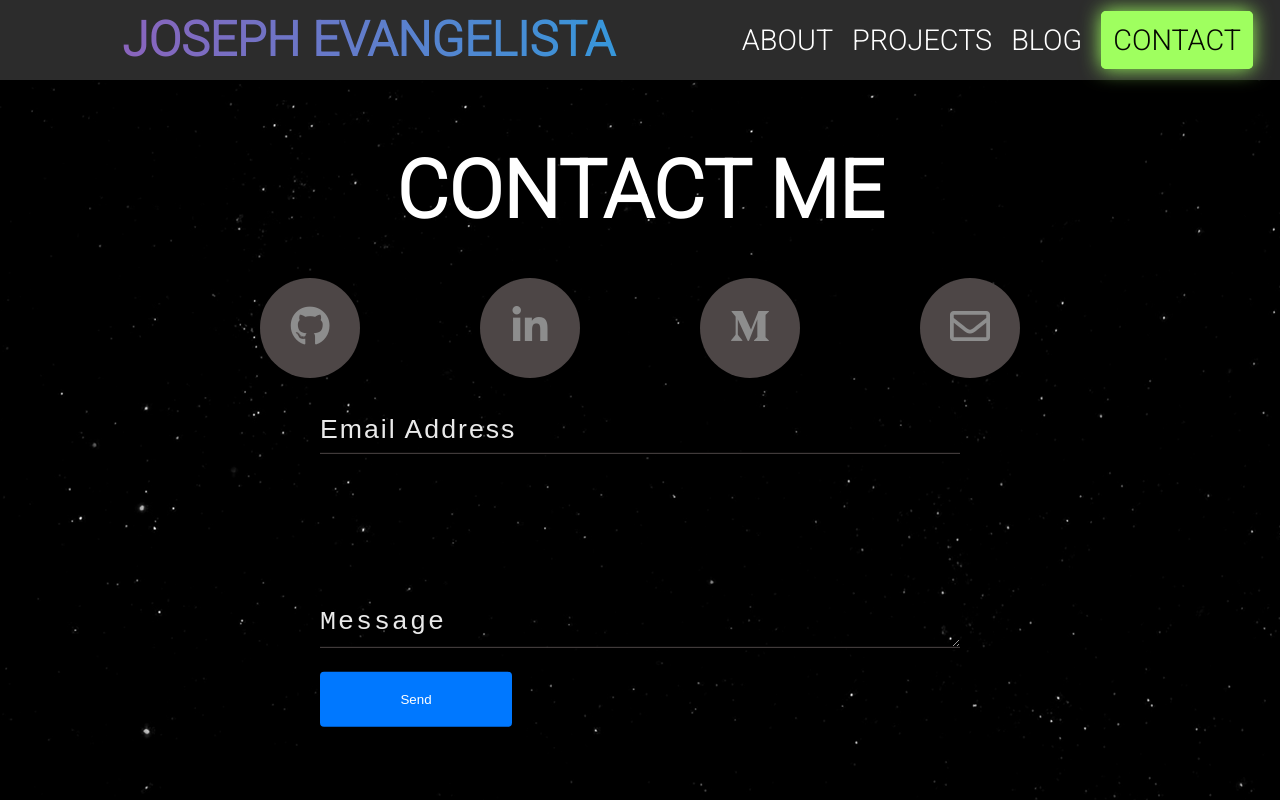
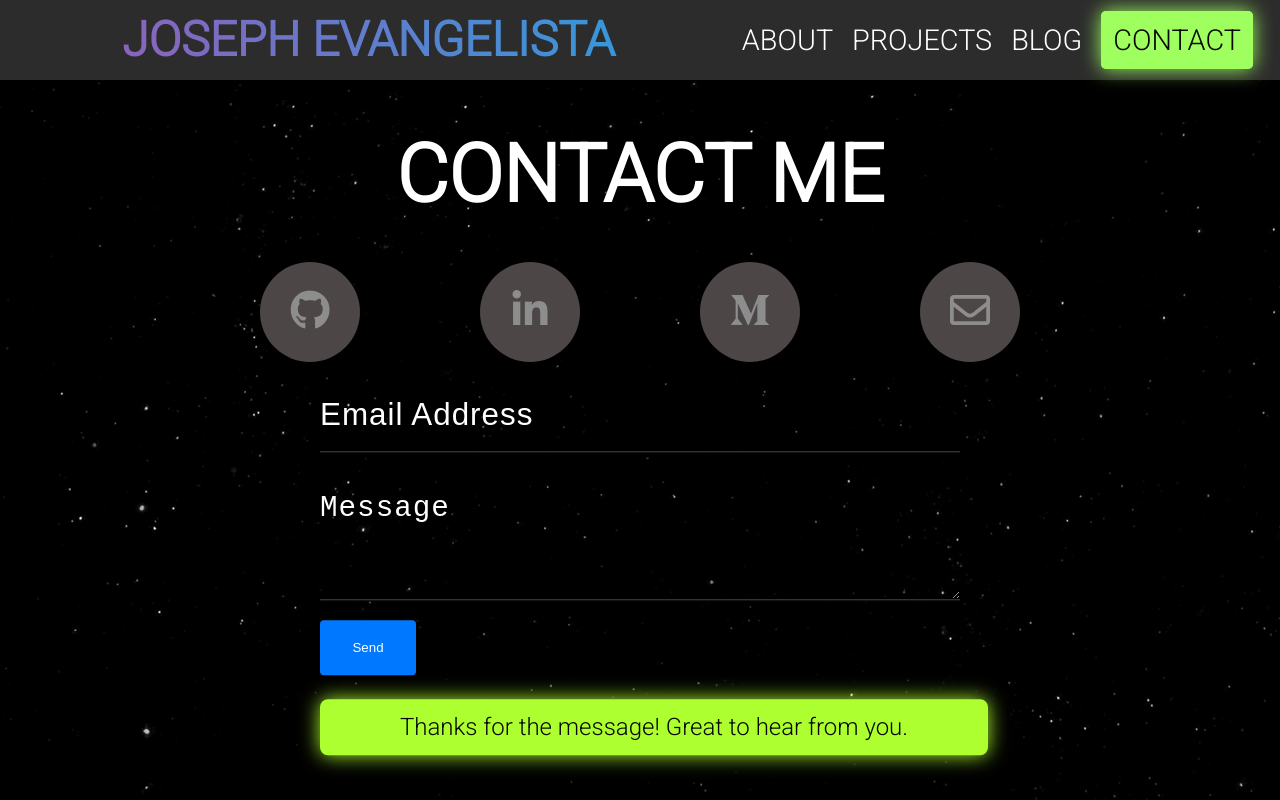
Before and after one commit to Otepiii/New-portfolio, a plain HTML site: page pages/contact.html in a window 1280 px wide. Drawn offline with Linux system fonts and the light colour scheme.

Commit message:
integrated formspree

```diff
--- a/pages/contact.html
+++ b/pages/contact.html
@@ -1,5 +1,6 @@
 <!DOCTYPE html>
 <html lang="en">
+
 <head>
     <meta charset="UTF-8">
     <meta http-equiv="X-UA-Compatible" content="IE=edge">
@@ -8,24 +9,24 @@
     <link rel="icon" href="../assets/je.png">
     <link rel="stylesheet" href="../style.css">
     <link rel="preconnect" href="https://fonts.gstatic.com">
-    <link rel="stylesheet" href="https://use.fontawesome.com/releases/v5.15.2/css/all.css"
-    integrity="sha384-vSIIfh2YWi9wW0r9iZe7RJPrKwp6bG+s9QZMoITbCckVJqGCCRhc+ccxNcdpHuYu" crossorigin="anonymous">
-<link href="https://fonts.googleapis.com/css2?family=Roboto:wght@300&display=swap" rel="stylesheet">
+    <link rel="stylesheet" href="https://use.fontawesome.com/releases/v5.15.2/css/all.css" integrity="sha384-vSIIfh2YWi9wW0r9iZe7RJPrKwp6bG+s9QZMoITbCckVJqGCCRhc+ccxNcdpHuYu" crossorigin="anonymous">
+    <link href="https://fonts.googleapis.com/css2?family=Roboto:wght@300&display=swap" rel="stylesheet">
 </head>
+
 <body>
     <div class="background">
         <div class="stars"></div>
-    <div class="twinkling"></div>
+        <div class="twinkling"></div>
     </div>
 
     <header>
         <nav class="nav">
             <label class="logo"><a href="../index.html">Joseph Evangelista</a></label>
             <input type="checkbox" id="check">
-                <label for="check" class="checkBtn">
+            <label for="check" class="checkBtn">
                     &#9776;
                 </label>
-               </div>
+            </div>
             <ul>
                 <li><a href="./about.html">About</a></li>
                 <li class=""><a href="./projects.html">Projects</a></li>
@@ -52,12 +53,16 @@
     </div>
 
     <div class="form">
-        <form action="https://formsubmit.co/josepheevangelista@gmail.com" method="POST">
-            <input type="email" name="email" placeholder="Email Address" required>
-            <textarea type="text" id="msg" name="text" placeholder="Message" required></textarea>
+        <form action="https://formspree.io/f/xleoqppk" method="POST">
+            <input type="email" name="reply_to" placeholder="Email Address" required>
+            <input type="hidden">
+            <textarea type="text" id="msg" name="message" placeholder="Message" required></textarea>
+            <button type="submit" class="send-button"> Send</button>
         </form>
-        <button type="button" class="send-button"> Send</button>
+        <p id="js-form-response"></p>
+        <div class="thanks">Thanks for the message! Great to hear from you.</div>
     </div>
 
 </body>
+
 </html>
--- a/style.css
+++ b/style.css
@@ -13,7 +13,9 @@ nav {
     text-align: center;
 }
 
+
 /* Background */
+
 @keyframes move-twinkle-back {
     from {
         background-position: 0 0;
@@ -58,18 +60,14 @@ section {
     overflow: hidden;
 }
 
+
 /* headiing */
+
 .title {
     z-index: 5;
     color: transparent;
     text-transform: uppercase;
-  background-image: linear-gradient(
-    to left,
-    #2ecc71,
-    #3498db,
-    #9b59b6,
-    #f39c12
-  );
+    background-image: linear-gradient( to left, #2ecc71, #3498db, #9b59b6, #f39c12);
     -webkit-background-clip: text;
     animation: animate 5s linear infinite;
     background-size: 175%;
@@ -101,7 +99,9 @@ section {
     }
 }
 
+
 /* index page nav */
+
 nav {
     display: flex;
     justify-content: space-evenly;
@@ -175,7 +175,9 @@ nav a:nth-child(4):hover {
     box-shadow: 0 0 20px greenyellow;
 }
 
+
 /* header nav */
+
 header {
     top: 0;
     position: relative;
@@ -268,30 +270,32 @@ header nav ul li.contact-nav a {
     cursor: none;
 }
 
-header nav ul li:nth-child(1) > a:hover {
+header nav ul li:nth-child(1)>a:hover {
     color: aqua;
     text-shadow: 0 0 5px aqua;
 }
 
-header nav ul li:nth-child(2) > a:active,
-header nav ul li:nth-child(2) > a:hover {
+header nav ul li:nth-child(2)>a:active,
+header nav ul li:nth-child(2)>a:hover {
     color: yellow;
     text-shadow: 0 0 5px yellow;
 }
 
-header nav ul li:nth-child(3) > a:active,
-header nav ul li:nth-child(3) > a:hover {
+header nav ul li:nth-child(3)>a:active,
+header nav ul li:nth-child(3)>a:hover {
     color: fuchsia;
     text-shadow: 0 0 5px fuchsia;
 }
 
-header nav ul li:nth-child(4) > a:active,
-header nav ul li:nth-child(4) > a:hover {
+header nav ul li:nth-child(4)>a:active,
+header nav ul li:nth-child(4)>a:hover {
     color: #9fff5f;
     text-shadow: 0 0 5px #9fff5f;
 }
 
+
 /* hamburger button */
+
 .checkBtn {
     font-size: 2.8rem;
     color: #ffffff;
@@ -306,13 +310,14 @@ header nav ul li:nth-child(4) > a:hover {
     display: none;
 }
 
+
 /* mobile nav bar */
+
 @media (max-width: 952px) {
     label.logo {
         font-size: 30px;
         padding-left: 50px;
     }
-
     header nav ul li a {
         font-size: 16px;
     }
@@ -322,7 +327,6 @@ header nav ul li:nth-child(4) > a:hover {
     .checkBtn {
         display: block;
     }
-
     ul {
         position: fixed;
         height: 100vh;
@@ -333,27 +337,22 @@ header nav ul li:nth-child(4) > a:hover {
         text-align: center;
         transition: all 0.5s;
     }
-
     nav ul li {
         display: block;
         margin: 50px 0;
         line-height: 30px;
     }
-
     nav ul li a {
         font-size: 20px;
     }
-
     header nav ul li a:hover,
     header nav ul li a :active {
         background: none;
         color: #0082e6;
     }
-
-  #check:checked ~ ul {
+    #check:checked~ul {
         left: 0%;
     }
-
     .about {
         display: grid;
     }
@@ -362,6 +361,7 @@ header nav ul li:nth-child(4) > a:hover {
         position: absolute;
     }
 }
+
 
 /* about page */
 
@@ -378,7 +378,10 @@ header nav ul li:nth-child(4) > a:hover {
     overflow: hidden;
     font-family: "Roboto", sans-serif;
 }
+
+
 /* about image */
+
 .about img {
     /* margin-top: rem; */
     height: 100%;
@@ -407,15 +410,16 @@ header nav ul li:nth-child(4) > a:hover {
 
 .about .description h1 {
     font-size: 4em;
-  text-shadow: 0 0 1px rgba(255, 255, 255, 1), 0 0 10px rgba(255, 255, 255, 1),
-    0 0 7px rgba(255, 255, 255, 1);
+    text-shadow: 0 0 1px rgba(255, 255, 255, 1), 0 0 10px rgba(255, 255, 255, 1), 0 0 7px rgba(255, 255, 255, 1);
 }
 
 .about .description p {
     font-size: 2em;
 }
 
+
 /* projects page */
+
 .projects {
     display: block;
     height: 100%;
@@ -430,7 +434,9 @@ header nav ul li:nth-child(4) > a:hover {
     font-family: "Roboto", sans-serif;
 }
 
+
 /* project heading */
+
 .projects h1 {
     z-index: 20;
     position: relative;
@@ -440,10 +446,7 @@ header nav ul li:nth-child(4) > a:hover {
     letter-spacing: 1rem;
     font-weight: 800;
     text-transform: uppercase;
-  text-shadow: 0.06em 0 0 rgba(207, 57, 57, 0.75),
-    -0.035em -0.035em 0 rgba(57, 187, 57, 0.75),
-    0.06em 0.07em 0 rgba(38, 38, 194, 0.75);
-
+    text-shadow: 0.06em 0 0 rgba(207, 57, 57, 0.75), -0.035em -0.035em 0 rgba(57, 187, 57, 0.75), 0.06em 0.07em 0 rgba(38, 38, 194, 0.75);
     animation: glitch 1s infinite;
     filter: blur(1px);
 }
@@ -456,44 +459,31 @@ header nav ul li:nth-child(4) > a:hover {
 
 @keyframes glitch {
     0% {
-    text-shadow: 0.06em 0 0 rgba(207, 57, 57, 0.75),
-      -0.035em -0.035em 0 rgba(57, 187, 57, 0.75),
-      0.06em 0.07em 0 rgba(38, 38, 194, 0.75);
+        text-shadow: 0.06em 0 0 rgba(207, 57, 57, 0.75), -0.035em -0.035em 0 rgba(57, 187, 57, 0.75), 0.06em 0.07em 0 rgba(38, 38, 194, 0.75);
     }
     14% {
-    text-shadow: -0.06em 0 0 rgba(207, 57, 57, 0.75),
-      0.035em 0.035em 0 rgba(57, 187, 57, 0.75),
-      -0.06em -0.07em 0 rgba(38, 38, 194, 0.75);
+        text-shadow: -0.06em 0 0 rgba(207, 57, 57, 0.75), 0.035em 0.035em 0 rgba(57, 187, 57, 0.75), -0.06em -0.07em 0 rgba(38, 38, 194, 0.75);
     }
-
     15% {
-    text-shadow: 0.06em 0 0 rgba(207, 57, 57, 0.75),
-      -0.035em -0.035em 0 rgba(57, 187, 57, 0.75),
-      0.06em 0.07em 0 rgba(38, 38, 194, 0.75);
+        text-shadow: 0.06em 0 0 rgba(207, 57, 57, 0.75), -0.035em -0.035em 0 rgba(57, 187, 57, 0.75), 0.06em 0.07em 0 rgba(38, 38, 194, 0.75);
     }
     49% {
-    text-shadow: -0.06em 0 0 rgba(207, 57, 57, 0.75),
-      0.035em 0.035em 0 rgba(57, 187, 57, 0.75),
-      -0.06em -0.07em 0 rgba(38, 38, 194, 0.75);
+        text-shadow: -0.06em 0 0 rgba(207, 57, 57, 0.75), 0.035em 0.035em 0 rgba(57, 187, 57, 0.75), -0.06em -0.07em 0 rgba(38, 38, 194, 0.75);
     }
     50% {
-    text-shadow: 0.06em 0 0 rgba(207, 57, 57, 0.75),
-      -0.035em -0.035em 0 rgba(57, 187, 57, 0.75),
-      0.06em 0.07em 0 rgba(38, 38, 194, 0.75);
+        text-shadow: 0.06em 0 0 rgba(207, 57, 57, 0.75), -0.035em -0.035em 0 rgba(57, 187, 57, 0.75), 0.06em 0.07em 0 rgba(38, 38, 194, 0.75);
     }
     99% {
-    text-shadow: -0.06em 0 0 rgba(207, 57, 57, 0.75),
-      0.035em 0.035em 0 rgba(57, 187, 57, 0.75),
-      -0.06em -0.07em 0 rgba(38, 38, 194, 0.75);
+        text-shadow: -0.06em 0 0 rgba(207, 57, 57, 0.75), 0.035em 0.035em 0 rgba(57, 187, 57, 0.75), -0.06em -0.07em 0 rgba(38, 38, 194, 0.75);
     }
     100% {
-    text-shadow: 0.06em 0 0 rgba(207, 57, 57, 0.75),
-      -0.035em -0.035em 0 rgba(57, 187, 57, 0.75),
-      0.06em 0.07em 0 rgba(38, 38, 194, 0.75);
+        text-shadow: 0.06em 0 0 rgba(207, 57, 57, 0.75), -0.035em -0.035em 0 rgba(57, 187, 57, 0.75), 0.06em 0.07em 0 rgba(38, 38, 194, 0.75);
     }
 }
 
+
 /* project cards */
+
 .projects-container {
     z-index: 10;
     color: rgb(201, 201, 201);
@@ -507,6 +497,7 @@ header nav ul li:nth-child(4) > a:hover {
 .projects-container .card {
     position: relative;
 }
+
 .projects-container .card .face {
     width: 300px;
     height: 200px;
@@ -525,11 +516,13 @@ header nav ul li:nth-child(4) > a:hover {
     height: 240px;
     border-radius: 10px 10px 0 0;
 }
+
 .projects-container .card:hover .face.face1 {
     background: linear-gradient(315deg, #003e5a, #610022);
     opacity: 0.8;
     transform: translateY(0);
 }
+
 .projects-container .card .face.face1 .content {
     opacity: 0.2;
     transition: 0.5s;
@@ -539,17 +532,20 @@ header nav ul li:nth-child(4) > a:hover {
     opacity: 1;
     max-width: 100px;
 }
+
 .projects-container .card .face.face1 .content i {
     font-size: 4em;
     justify-content: center;
     align-items: center;
     text-align: center;
 }
+
 .projects-container .card .face.face1 .content h3 {
     text-align: center;
     justify-content: center;
     align-items: center;
 }
+
 .projects-container .card:hover .face.face1 .content h3 {
     margin: 0 0 0;
     padding: 0;
@@ -559,6 +555,7 @@ header nav ul li:nth-child(4) > a:hover {
     align-items: center;
     font-size: 1.5em;
 }
+
 .projects-container .card .face.face2 {
     position: relative;
     background: rgba(255, 255, 255, 0.15);
@@ -574,17 +571,19 @@ header nav ul li:nth-child(4) > a:hover {
     border-bottom: 2px solid rgba(255, 255, 255, 0.2);
     backdrop-filter: blur(1px);
 }
+
 .projects-container .card:hover .face.face2 {
     transform: translateY(0);
 }
+
 .projects-container .card .face.face2 p {
     margin: 0;
     padding: 0;
 }
+
 .projects-container .card .face.face2 a {
     margin: 15px 0 0;
     display: inline-block;
-
     text-decoration: none;
     font-weight: 900;
     color: rgb(255, 255, 255);
@@ -597,7 +596,9 @@ header nav ul li:nth-child(4) > a:hover {
     color: #ffffff;
 }
 
+
 /* Blog page */
+
 #blog-title h1 {
     display: flex;
     justify-content: center;
@@ -662,11 +663,7 @@ header nav ul li:nth-child(4) > a:hover {
     position: absolute;
     top: 0;
     left: 0;
-  background: linear-gradient(
-    to right,
-    rgb(255, 159, 0, 0.6),
-    rgb(185, 46, 52, 0.6)
-  );
+    background: linear-gradient( to right, rgb(255, 159, 0, 0.6), rgb(185, 46, 52, 0.6));
     box-shadow: 0.5rem 0.5rem 3rem 1px rgba(146, 146, 146, 0.05);
     border-radius: 0.8rem;
 }
@@ -701,21 +698,13 @@ header nav ul li:nth-child(4) > a:hover {
     text-transform: uppercase;
     font-size: 1.2rem;
     color: #ffffff;
-  background-image: linear-gradient(
-    to right,
-    rgb(255, 159, 0) 0%,
-    #b92e34 100%
-  );
+    background-image: linear-gradient( to right, rgb(255, 159, 0) 0%, #b92e34 100%);
     border-radius: 0.8rem;
     text-decoration: none;
 }
 
 .blog-post-cta:hover {
-  background-image: linear-gradient(
-    to right,
-    #b92e34 0%,
-    rgb(255, 159, 0) 100%
-  );
+    background-image: linear-gradient( to right, #b92e34 0%, rgb(255, 159, 0) 100%);
 }
 
 @media screen and (max-width: 1068px) {
@@ -734,6 +723,7 @@ header nav ul li:nth-child(4) > a:hover {
         max-width: 70rem;
     }
 }
+
 @media screen and (max-width: 768px) {
     .blog-post {
         padding: 2.5 rem;
@@ -746,13 +736,16 @@ header nav ul li:nth-child(4) > a:hover {
     }
 }
 
+
 /* Contact  */
+
 .contact {
     display: flex;
     flex-direction: column;
     align-items: center;
-  margin-top: 4em;
+    margin-top: 3em;
 }
+
 .contact .swipe-in-text h1 {
     display: flex;
     justify-content: center;
@@ -812,17 +805,20 @@ header nav ul li:nth-child(4) > a:hover {
         opacity: 1;
     }
 }
+
 .social-media-icons {
     display: flex;
     align-items: center;
     justify-content: center;
     /* text-decoration: none; */
 }
+
 .social-media-icons ul {
     z-index: 11;
     display: flex;
     text-decoration: none;
 }
+
 .social-media-icons ul a {
     position: relative;
     display: block;
@@ -859,6 +855,7 @@ header nav ul li:nth-child(4) > a:hover {
     background: fuchsia;
     color: fuchsia;
 }
+
 .social-media-icons ul a:nth-child(2):before {
     background: #0e76a8;
     color: #0e76a8;
@@ -868,6 +865,7 @@ header nav ul li:nth-child(4) > a:hover {
     background: #1a8917;
     color: #1a8917;
 }
+
 .social-media-icons ul a:nth-child(4):before {
     background: #fbbc05;
     color: #fbbc05;
@@ -882,12 +880,15 @@ header nav ul li:nth-child(4) > a:hover {
 .social-media-icons ul a:nth-child(1):hover:before {
     box-shadow: 0 0 15px fuchsia;
 }
+
 .social-media-icons ul a:nth-child(2):hover:before {
     box-shadow: 0 0 15px #0072b1;
 }
+
 .social-media-icons ul a:nth-child(3):hover:before {
     box-shadow: 0 0 15px #1a8917;
 }
+
 .social-media-icons ul a:nth-child(4):hover:before {
     box-shadow: 0 0 15px #fbbc05;
 }
@@ -897,16 +898,19 @@ header nav ul li:nth-child(4) > a:hover {
     box-shadow: 0 0 15px fuchsia;
     text-shadow: 0 0 15px fuchsia;
 }
+
 .social-media-icons ul a:nth-child(2):hover {
     color: #0072b1;
     box-shadow: 0 0 15px #0072b1;
     text-shadow: 0 0 15px #0072b1;
 }
+
 .social-media-icons ul a:nth-child(3):hover {
     color: #1a8917;
     box-shadow: 0 0 15px #1a8917;
     text-shadow: 0 0 15px #1a8917;
 }
+
 .social-media-icons ul a:nth-child(4):hover {
     color: #fbbc05;
     box-shadow: 0 0 15px #fbbc05;
@@ -924,9 +928,11 @@ header nav ul li:nth-child(4) > a:hover {
     align-items: center;
     justify-content: center;
     display: block;
+    font-size: 100%;
 }
 
-input {
+input,
+input::-webkit-input-placeholder {
     color: #fff;
     height: 3em;
     width: 100%;
@@ -934,25 +940,24 @@ input {
     background: rgba(0, 0, 0, 0);
     border: none;
     border-bottom: 1px solid #4d4646;
+    font-size: 1.4em;
+    letter-spacing: 1px;
 }
 
-textarea {
+textarea::placeholder,
+#msg {
+    display: block;
+    box-sizing: padding-box;
     color: #fff;
-  height: 3em;
+    height: 5.5em;
     width: 100%;
     margin: 20px 0;
     background: rgba(0, 0, 0, 0);
     border: none;
     border-bottom: 1px solid #4d4646;
-}
-#msg {
-  margin-top: 10em;
-}
-
-::-webkit-input-placeholder {
-  color: #eaeaea;
-  font-size: 2em;
-  letter-spacing: 2px;
+    font-size: 1.5em;
+    letter-spacing: 1px;
+    overflow: hidden;
 }
 
 .send-button {
@@ -963,7 +968,7 @@ textarea {
     border-radius: 4px;
     margin-top: 10px;
     color: #fff;
-  width: 30%;
+    width: 15%;
     justify-self: center;
     align-self: center;
     text-align: center;
@@ -974,3 +979,17 @@ textarea {
     background: #0b4a92;
     cursor: pointer;
 }
+
+.thanks {
+    color: #050801;
+    border: 2px solid greenyellow;
+    background: greenyellow;
+    box-shadow: 0 0 20px greenyellow;
+    width: 100%;
+    text-align: center;
+    font-size: 1.5em;
+    border-radius: 8px;
+    margin-top: 1em;
+    padding: .5em;
+    font-family: "Roboto", sans-serif;
+}
```
Also changed, not shown: serverless/handler.js (deleted, +0 -18 lines), serverless/package.json (deleted, +0 -14 lines), serverless/serverless.yml (deleted, +0 -118 lines), pages/thanks.html (added), 2 other files. Lines whose indentation alone changed are shown as unchanged.
